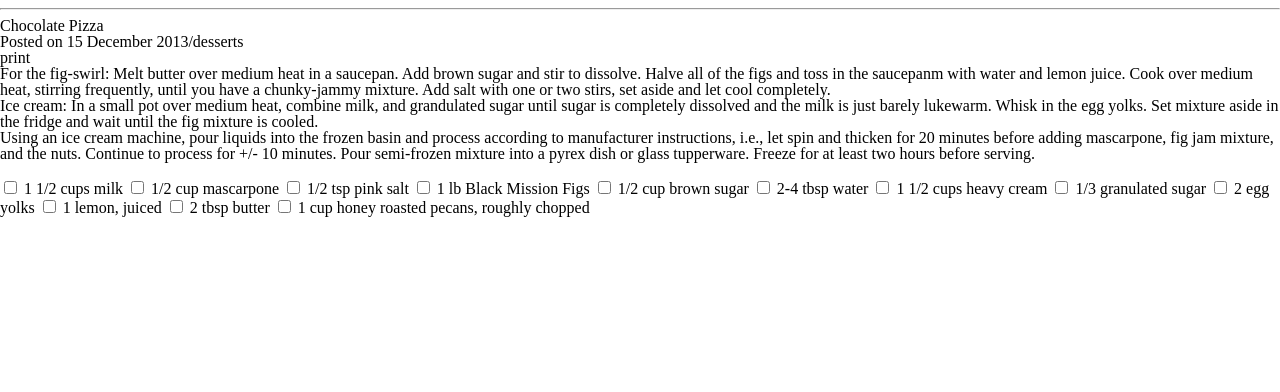
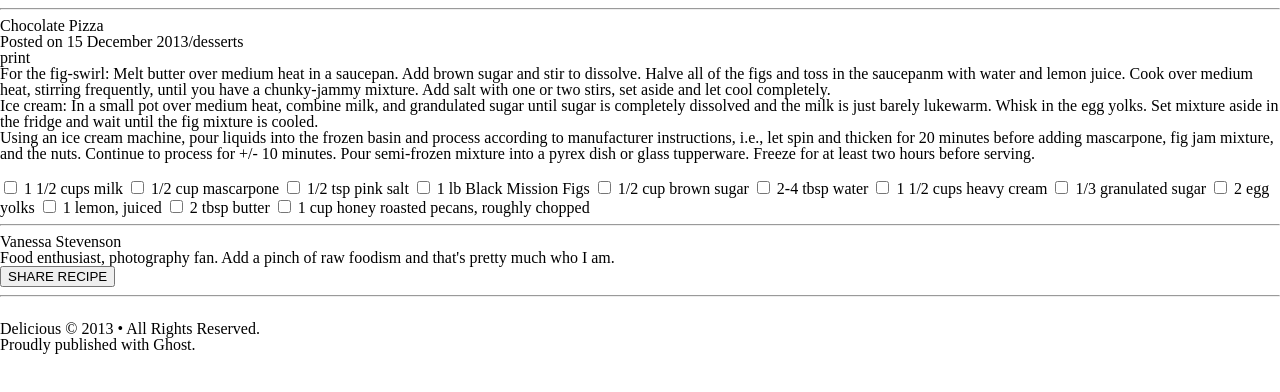
Before and after one commit to derekjdoug/chocolate-pizza, a plain HTML site: page index.html in a window 1280 px wide. Drawn offline with Linux system fonts and the light colour scheme.

Commit message:
updated html file content

```diff
--- a/index.html
+++ b/index.html
@@ -63,16 +63,18 @@
         <label for="pecans" class="strikethrough">1 cup honey roasted pecans, roughly chopped</label>
       </form>
     </article>
+    <hr>
+    <article>
+      <h3>Vanessa Stevenson</h3>
+      <p>Food enthusiast, photography fan. Add a pinch of raw foodism and that's pretty much who I am.</p>
+    </article>
+    <div>
+      <button>SHARE RECIPE</button>
+    </div>
+    <hr>
+    <footer>
+      <img>
+      <p>Delicious &copy; 2013 &bullet; All Rights Reserved.<br> Proudly published with Ghost.</p>
+    </footer>
   </body>
-
-
-
-
-
-
-
-
-
-
-
 </html>
```
